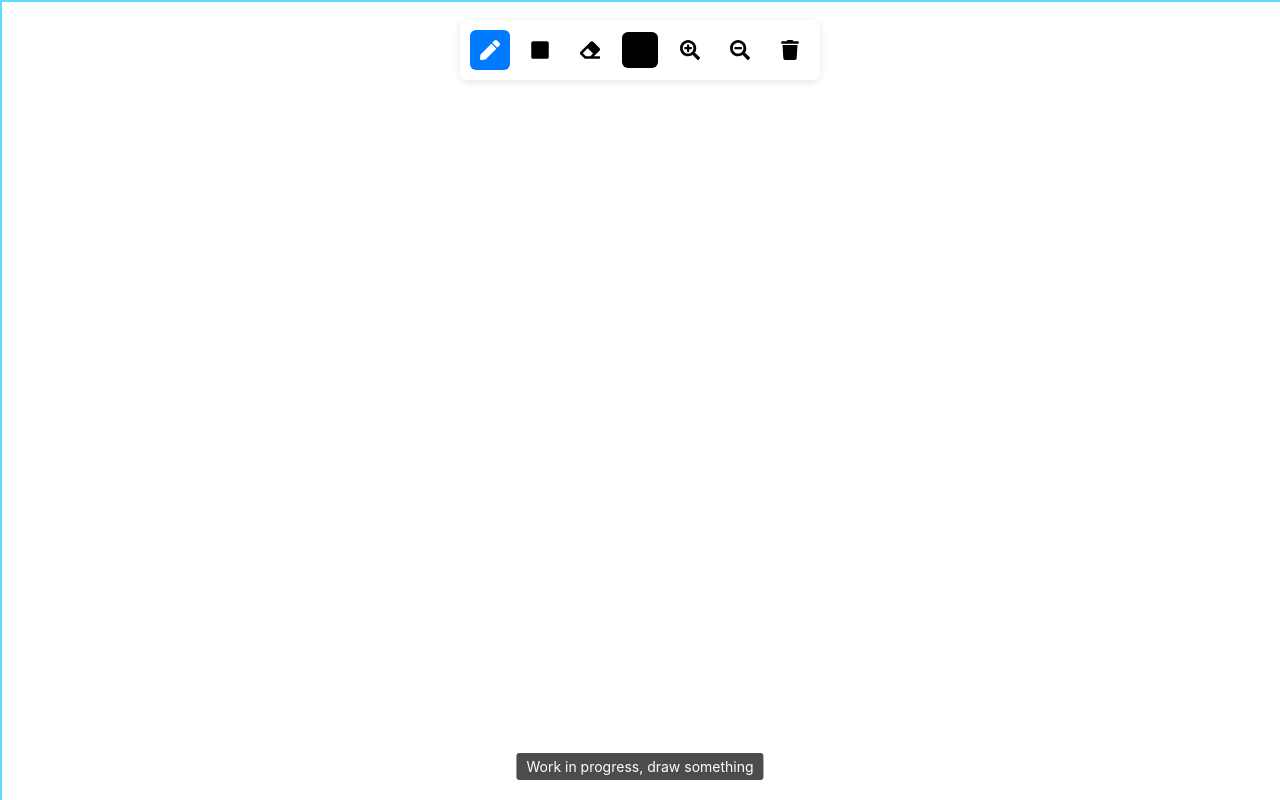
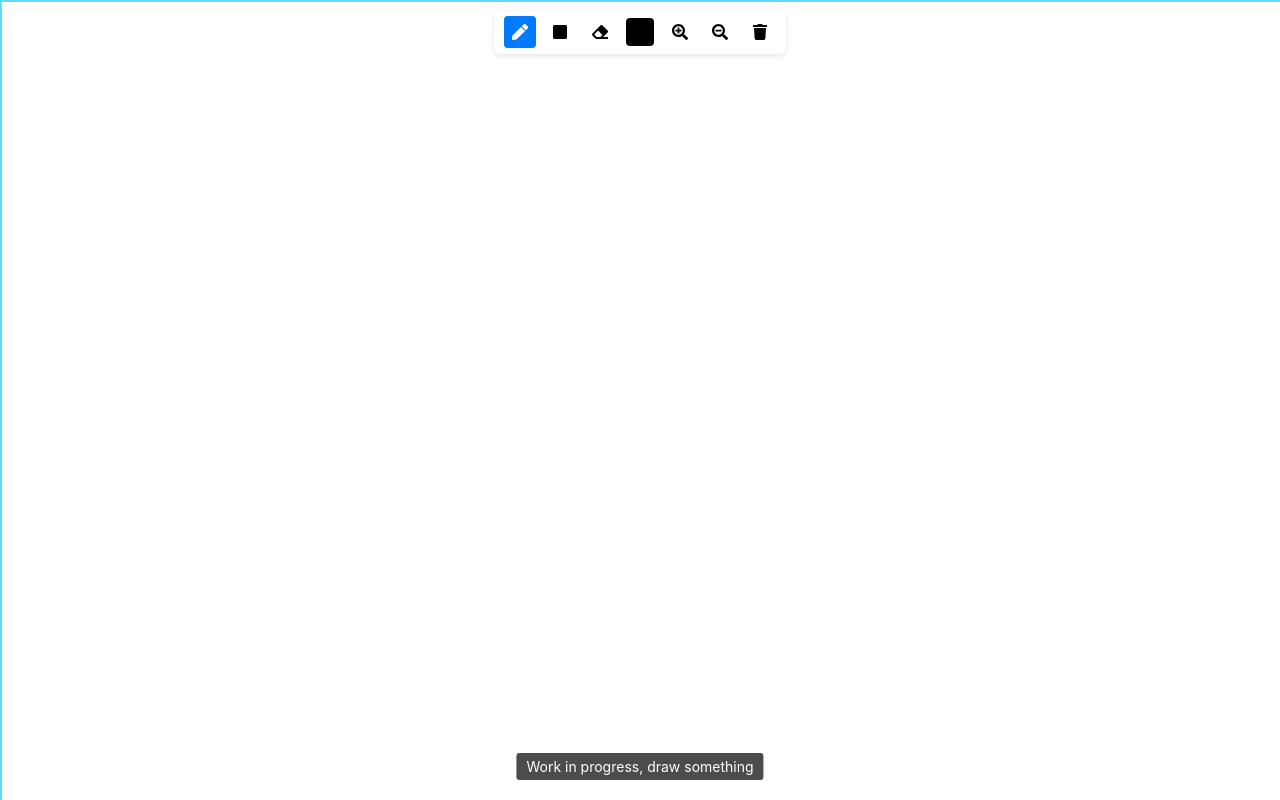
Before and after one commit to Psaemiyan/sketch-pad, a React (Create React App) app: page / in a window 1280 px wide. Built offline with nearby package versions, Linux system fonts and the light colour scheme.

Commit message:
Make toolbar more sleek and compact

```diff
--- a/src/CanvasComponent.css
+++ b/src/CanvasComponent.css
@@ -9,17 +9,17 @@
 
 .horizontal-toolbar {
   position: fixed;
-  top: 20px;
+  top: 10px;
   left: 50%;
   transform: translateX(-50%);
   background-color: rgba(255, 255, 255, 0.9);
   display: flex;
   justify-content: center;
   align-items: center;
-  gap: 10px;
-  padding: 10px;
-  border-radius: 8px;
-  box-shadow: 0 2px 8px rgba(0, 0, 0, 0.1);
+  gap: 8px;
+  padding: 6px 10px;
+  border-radius: 6px;
+  box-shadow: 0 2px 6px rgba(0, 0, 0, 0.1);
   z-index: 10;
 }
 
@@ -27,15 +27,15 @@
   display: flex;
   flex-direction: row;
   align-items: center;
-  gap: 10px;
+  gap: 8px;
 }
 
 .tool-button, .zoom-button, .clear-button {
-  width: 40px;
-  height: 40px;
-  padding: 8px;
+  width: 32px;
+  height: 32px;
+  padding: 4px;
   border: none;
-  border-radius: 6px;
+  border-radius: 4px;
   cursor: pointer;
   display: flex;
   align-items: center;
@@ -46,8 +46,8 @@
 }
 
 .tool-button svg, .zoom-button svg, .clear-button svg {
-  width: 20px;
-  height: 20px;
+  width: 16px;
+  height: 16px;
 }
 
 .tool-button.active, .zoom-button.active {
@@ -70,11 +70,11 @@
 }
 
 .color-picker {
-  width: 40px;
-  height: 40px;
+  width: 32px;
+  height: 32px;
   padding: 2px;
   border: none;
-  border-radius: 6px;
+  border-radius: 4px;
   cursor: pointer;
   background: none;
   appearance: none;
@@ -87,7 +87,7 @@
 
 .color-picker::-webkit-color-swatch {
   border: none;
-  border-radius: 6px;
+  border-radius: 4px;
 }
 
 .color-picker:disabled {
```
